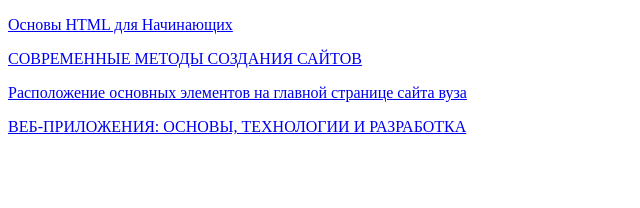
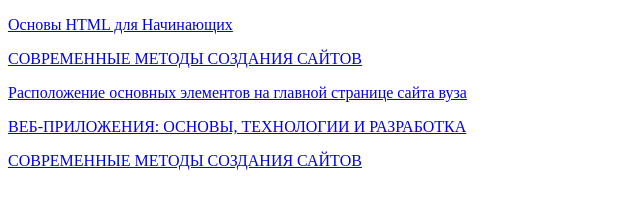
Before and after one commit to Anton7265/AtonIP, a plain HTML site: page materials.html in a window 1280 px wide. Shown: the whole page, without its empty margins (0-640 px from the left). Drawn offline with Linux system fonts and the light colour scheme.

Commit message:
Update materials.html

```diff
--- a/materials.html
+++ b/materials.html
@@ -26,5 +26,7 @@
          target="_blank"
         >ВЕБ-ПРИЛОЖЕНИЯ: ОСНОВЫ, ТЕХНОЛОГИИ И РАЗРАБОТКА </a>
     </p>
+    <a href="https://html5book.ru/html-tags/"
+    > СОВРЕМЕННЫЕ МЕТОДЫ СОЗДАНИЯ САЙТОВ</a>
 </body>
 </html>
```
